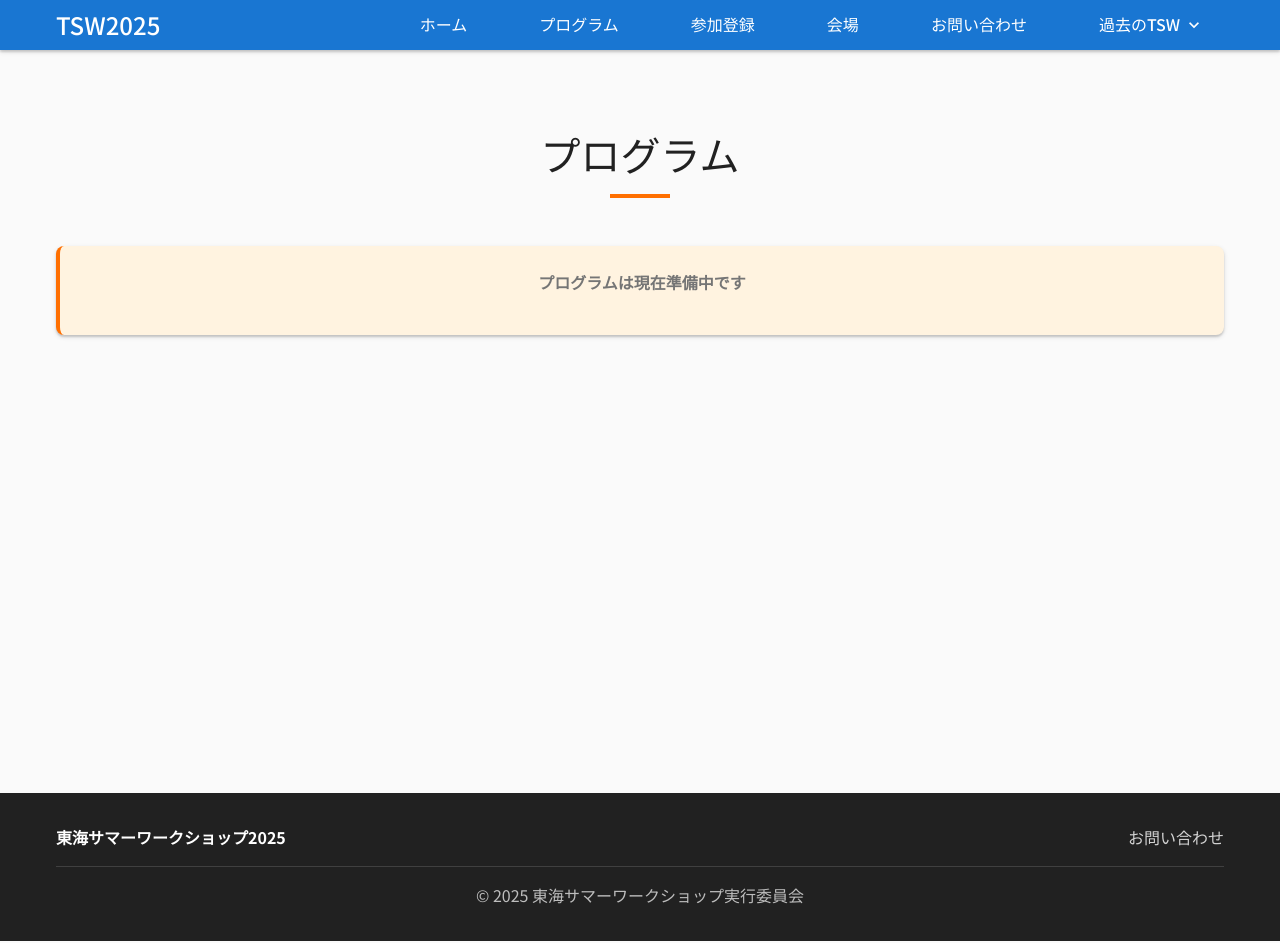
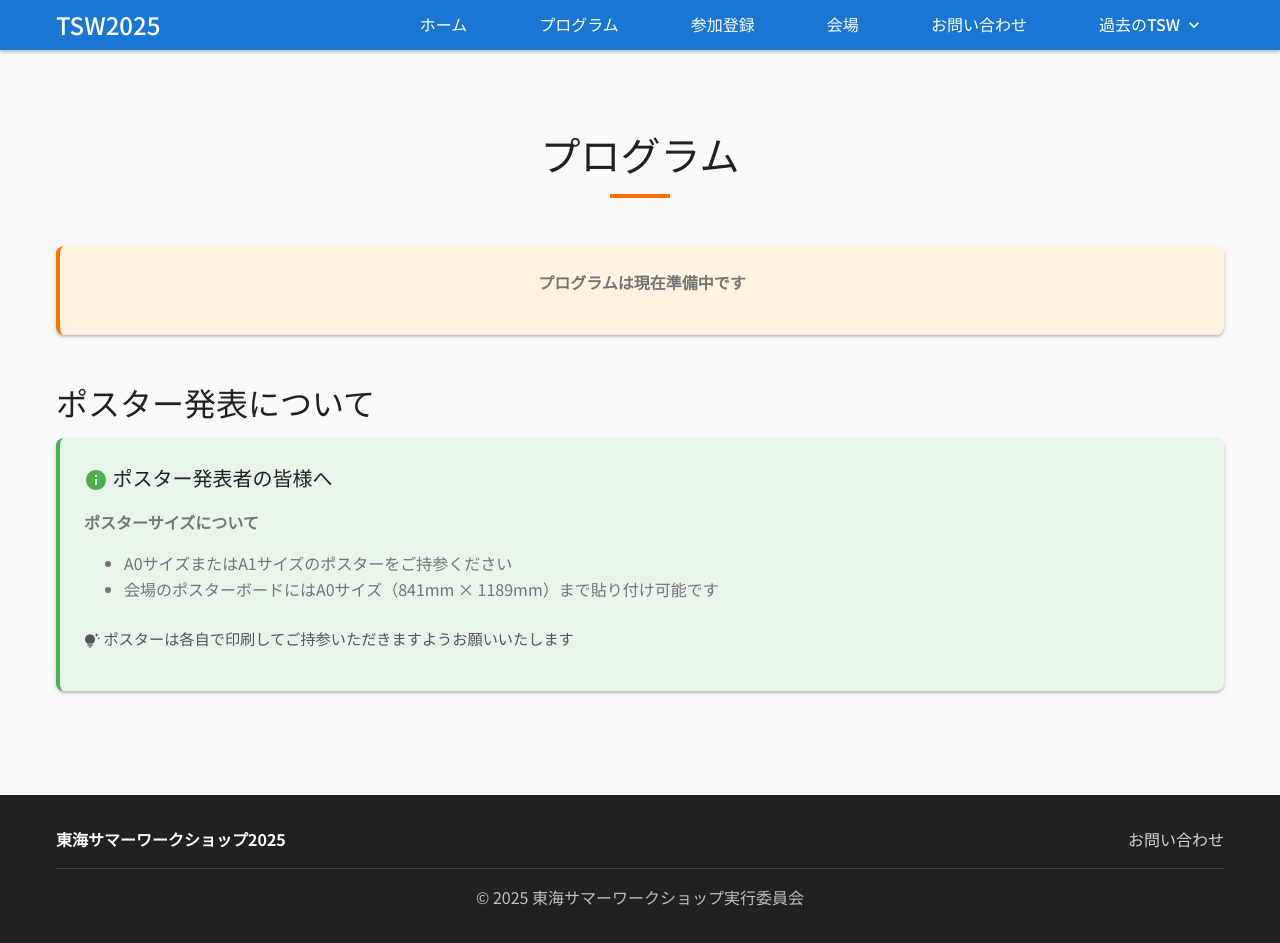
Before and after one commit to ogurilab/tsw2025, a Jekyll site: the page built from program.md, in a window 1280 px wide and 943 px high. Built offline with Jekyll 4.4.1, drawn with Linux system fonts in a browser that asks for light colours.

```diff
--- a/_data/registration_info.yml
+++ b/_data/registration_info.yml
@@ -4,7 +4,7 @@ submission:
   deadline: "2025年9月1日（月）"
   description: "発表の方，聴講のみの方も全てこちらのフォームから登録をお願いいたします．"
   form_url: "https://docs.google.com/forms/d/e/1FAIpQLSdVUY9VTkQQ-gL2kgGGBLa_XUFWiPzatx9ofsKlzQn1xUI39w/viewform?usp=dialog"
-  form_status: "受付中"
+  form_status: "受付終了"
 
 registration:
   title: "参加登録"
--- a/program.md
+++ b/program.md
@@ -8,6 +8,26 @@ title: プログラム
 <div class="card" style="text-align: center; background-color: #fff3e0; border-left: 4px solid #ff6f00;">
     <div class="card-content">
         <p><strong>プログラムは現在準備中です</strong></p>
+    </div>
+</div>
+
+<h2 style="margin-top: 3rem;">ポスター発表について</h2>
+
+<div class="card" style="background-color: #e8f5e9; border-left: 4px solid #4caf50;">
+    <div class="card-title">
+        <span class="material-icons" style="color: #4caf50; vertical-align: middle;">info</span>
+        ポスター発表者の皆様へ
+    </div>
+    <div class="card-content">
+        <p><strong>ポスターサイズについて</strong></p>
+        <ul style="margin-top: 1rem; margin-bottom: 1.5rem;">
+            <li>A0サイズまたはA1サイズのポスターをご持参ください</li>
+            <li>会場のポスターボードにはA0サイズ（841mm × 1189mm）まで貼り付け可能です</li>
+        </ul>
+        <p style="color: #555; font-size: 0.95rem;">
+            <span class="material-icons" style="font-size: 1rem; vertical-align: text-bottom;">tips_and_updates</span>
+            ポスターは各自で印刷してご持参いただきますようお願いいたします
+        </p>
     </div>
 </div>
 
```
Also changed, not shown: registration.md (+4 -4 lines).
